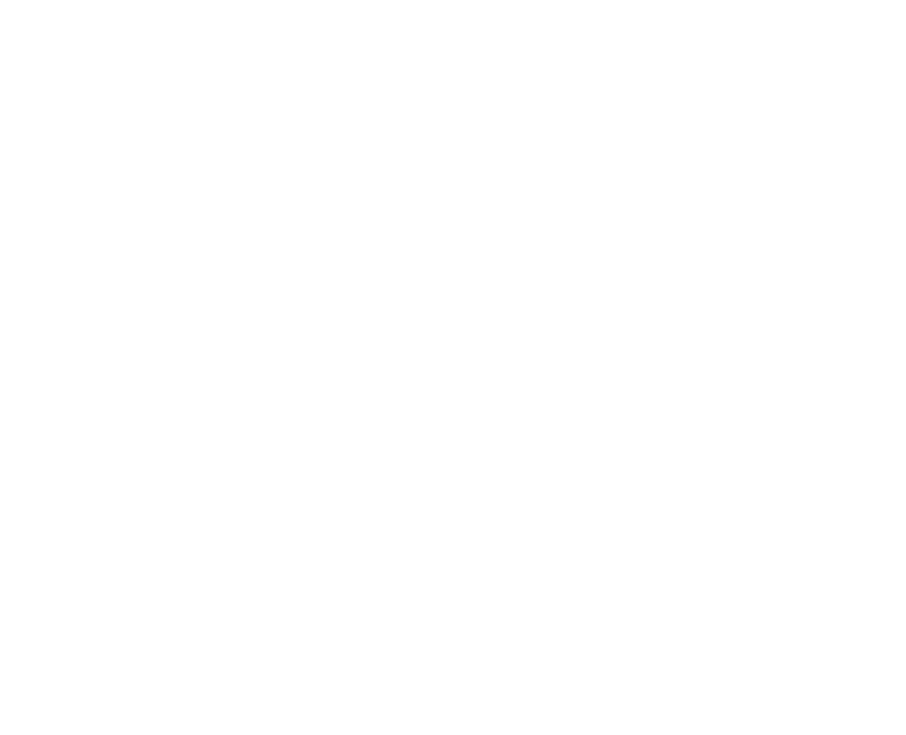
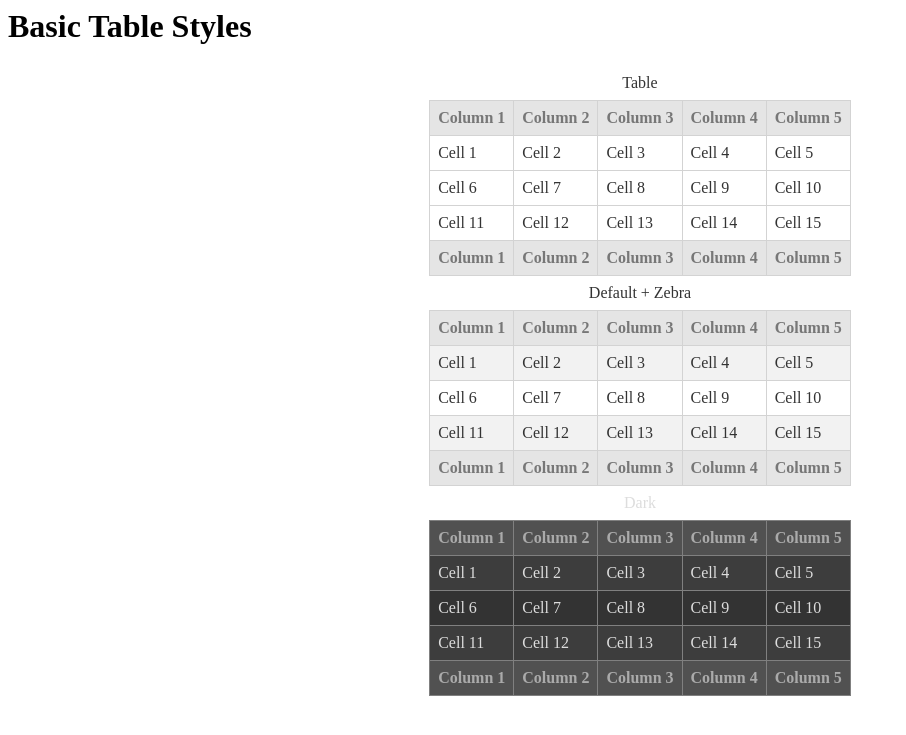
Before and after one commit to SzymonPucher/Orgsistant, a Django app: page /budget/ in a window 1280 px wide. Before the commit the part shown is empty. Shown: the top 735 px of the page, without its empty margins (0-906 px from the left). Run offline with Django 3.2, Linux system fonts and the light colour scheme; tables that the repository leaves empty hold one stand-in row (values such as "Sample post").

Commit message:
Testing static

```diff
--- /dev/null
+++ b/budget/static/budget/table.css
@@ -0,0 +1,54 @@
+/* Center tables for demo */
+table {
+  margin: 0 auto;
+
+}
+
+/* Default Table Style */
+table {
+  color: #333;
+  background: white;
+  border: 1px solid grey;
+  font-size: 12pt;
+  border-collapse: collapse;
+}
+table thead th,
+table tfoot th {
+  color: #777;
+  background: rgba(0,0,0,.1);
+}
+table caption {
+  padding:.5em;
+}
+table th,
+table td {
+  padding: .5em;
+  border: 1px solid lightgrey;
+}
+/* Zebra Table Style */
+[data-table-theme*=zebra] tbody tr:nth-of-type(odd) {
+  background: rgba(0,0,0,.05);
+}
+[data-table-theme*=zebra][data-table-theme*=dark] tbody tr:nth-of-type(odd) {
+  background: rgba(255,255,255,.05);
+}
+/* Dark Style */
+[data-table-theme*=dark] {
+  color: #ddd;
+  background: #333;
+  font-size: 12pt;
+  border-collapse: collapse;
+}
+[data-table-theme*=dark] thead th,
+[data-table-theme*=dark] tfoot th {
+  color: #aaa;
+  background: rgba(0255,255,255,.15);
+}
+[data-table-theme*=dark] caption {
+  padding:.5em;
+}
+[data-table-theme*=dark] th,
+[data-table-theme*=dark] td {
+  padding: .5em;
+  border: 1px solid grey;
+}
--- a/budget/templates/budget/index.html
+++ b/budget/templates/budget/index.html
@@ -1,3 +1,144 @@
+
+{% load static %}
+<link rel="stylesheet" type="text/css" href="{% static 'budget/table.css' %}">
+
 {% for product in products %}
     <p>{{ product }}</p>
 {% endfor %}
+
+
+<h1>Basic Table Styles</h1>
+<table>
+  <caption>Table</caption>
+  <thead>
+    <tr>
+      <th>Column 1</th>
+      <th>Column 2</th>
+      <th>Column 3</th>
+      <th>Column 4</th>
+      <th>Column 5</th>
+    </tr>
+  </thead>
+  <tbody>
+    <tr>
+      <td>Cell 1</td>
+      <td>Cell 2</td>
+      <td>Cell 3</td>
+      <td>Cell 4</td>
+      <td>Cell 5</td>
+    </tr>
+    <tr>
+      <td>Cell 6</td>
+      <td>Cell 7</td>
+      <td>Cell 8</td>
+      <td>Cell 9</td>
+      <td>Cell 10</td>
+    </tr>
+    <tr>
+      <td>Cell 11</td>
+      <td>Cell 12</td>
+      <td>Cell 13</td>
+      <td>Cell 14</td>
+      <td>Cell 15</td>
+    </tr>
+  </tbody>
+  <tfoot>
+    <tr>
+      <th>Column 1</th>
+      <th>Column 2</th>
+      <th>Column 3</th>
+      <th>Column 4</th>
+      <th>Column 5</th>
+    </tr>
+  </tfoot>
+</table>
+<!-- Zebra Striping -->
+<table data-table-theme="default zebra">
+  <caption>Default + Zebra</caption>
+  <thead>
+    <tr>
+      <th>Column 1</th>
+      <th>Column 2</th>
+      <th>Column 3</th>
+      <th>Column 4</th>
+      <th>Column 5</th>
+    </tr>
+  </thead>
+  <tbody>
+    <tr>
+      <td>Cell 1</td>
+      <td>Cell 2</td>
+      <td>Cell 3</td>
+      <td>Cell 4</td>
+      <td>Cell 5</td>
+    </tr>
+    <tr>
+      <td>Cell 6</td>
+      <td>Cell 7</td>
+      <td>Cell 8</td>
+      <td>Cell 9</td>
+      <td>Cell 10</td>
+    </tr>
+    <tr>
+      <td>Cell 11</td>
+      <td>Cell 12</td>
+      <td>Cell 13</td>
+      <td>Cell 14</td>
+      <td>Cell 15</td>
+    </tr>
+  </tbody>
+  <tfoot>
+    <tr>
+      <th>Column 1</th>
+      <th>Column 2</th>
+      <th>Column 3</th>
+      <th>Column 4</th>
+      <th>Column 5</th>
+    </tr>
+  </tfoot>
+</table>
+<!-- Dark Theme -->
+<table data-table-theme="dark zebra">
+  <caption>Dark</caption>
+  <thead>
+    <tr>
+      <th>Column 1</th>
+      <th>Column 2</th>
+      <th>Column 3</th>
+      <th>Column 4</th>
+      <th>Column 5</th>
+    </tr>
+  </thead>
+  <tbody>
+    <tr>
+      <td>Cell 1</td>
+      <td>Cell 2</td>
+      <td>Cell 3</td>
+      <td>Cell 4</td>
+      <td>Cell 5</td>
+    </tr>
+    <tr>
+      <td>Cell 6</td>
+      <td>Cell 7</td>
+      <td>Cell 8</td>
+      <td>Cell 9</td>
+      <td>Cell 10</td>
+    </tr>
+    <tr>
+      <td>Cell 11</td>
+      <td>Cell 12</td>
+      <td>Cell 13</td>
+      <td>Cell 14</td>
+      <td>Cell 15</td>
+    </tr>
+  </tbody>
+  <tfoot>
+    <tr>
+      <th>Column 1</th>
+      <th>Column 2</th>
+      <th>Column 3</th>
+      <th>Column 4</th>
+      <th>Column 5</th>
+    </tr>
+  </tfoot>
+</table>
```
